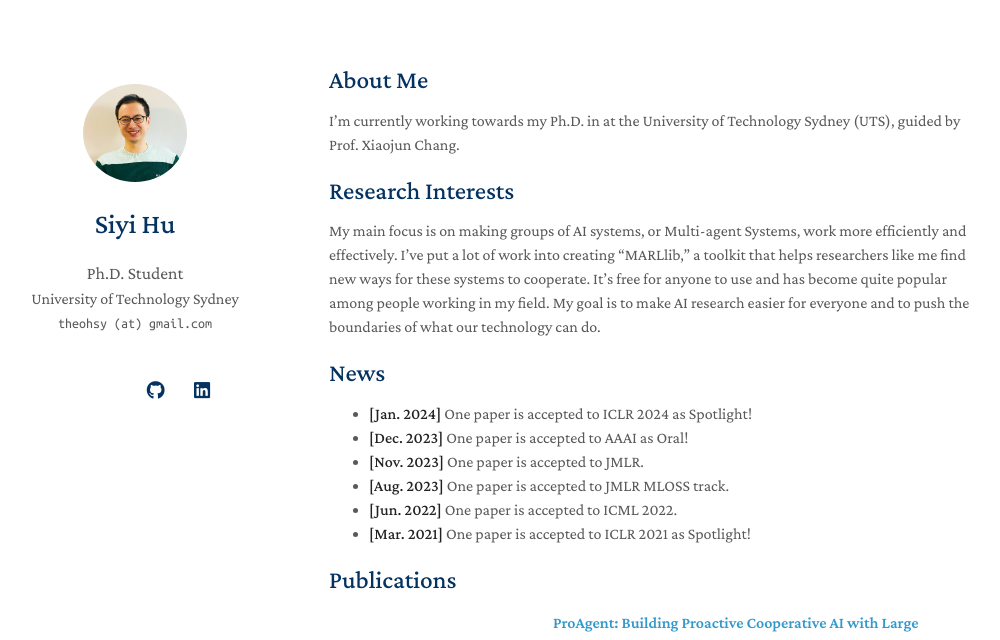
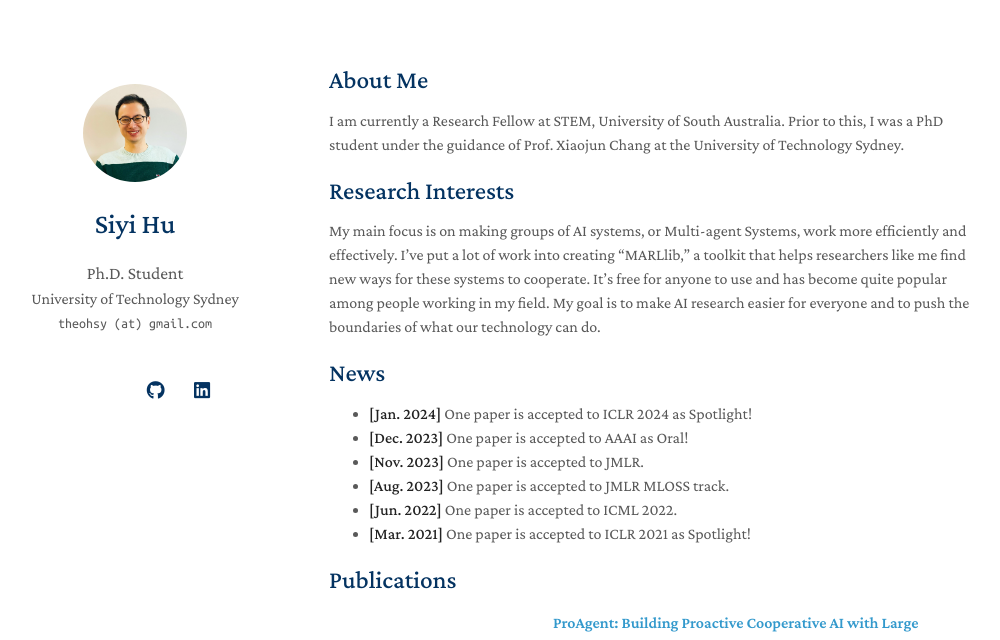
Before and after one commit to Theohhhu/theohhhu.github.io, a Jekyll site: the page built from index.md, in a window 1280 px wide and 900 px high, cut to the strip 0-640 px from the top of the window. Shown: the whole strip, without its empty margins (141-1141 px from the left). Built offline with Jekyll 4.4.1, drawn with Linux system fonts in a browser that asks for light colours; nearby versions of some CDN libraries; a style sheet for code colours, icons or effects is not loaded; our own code applies the rules of GitHub Pages for plain Markdown files.

Commit message:
Update index.md

```diff
--- a/index.md
+++ b/index.md
@@ -4,8 +4,7 @@ layout: homepage
 
 ## About Me
 
-I'm currently working towards my Ph.D. in at the University of Technology Sydney (UTS), guided by Prof. Xiaojun Chang.
-
+I am currently a Research Fellow at STEM, University of South Australia. Prior to this, I was a PhD student under the guidance of Prof. Xiaojun Chang at the University of Technology Sydney.
 
 ## Research Interests
 
```
